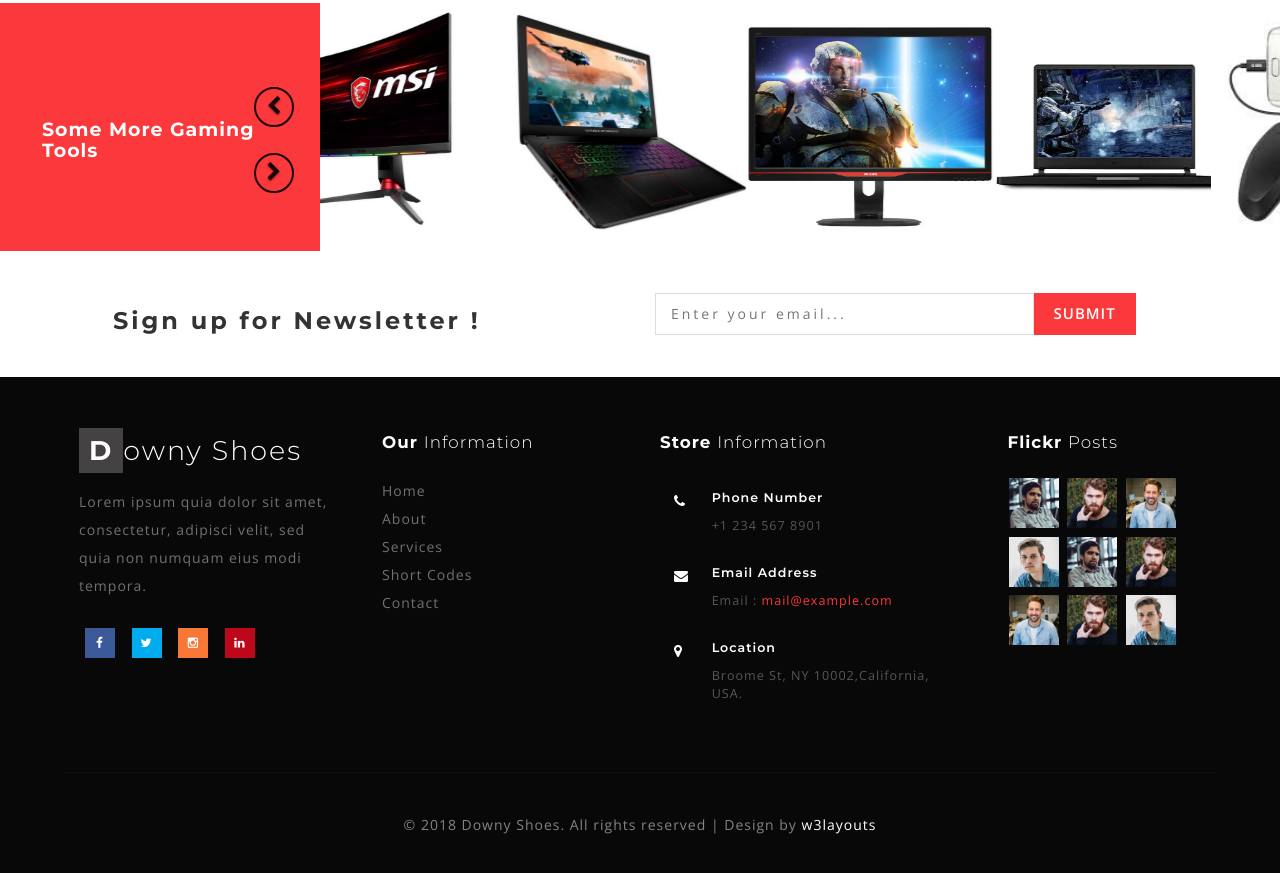
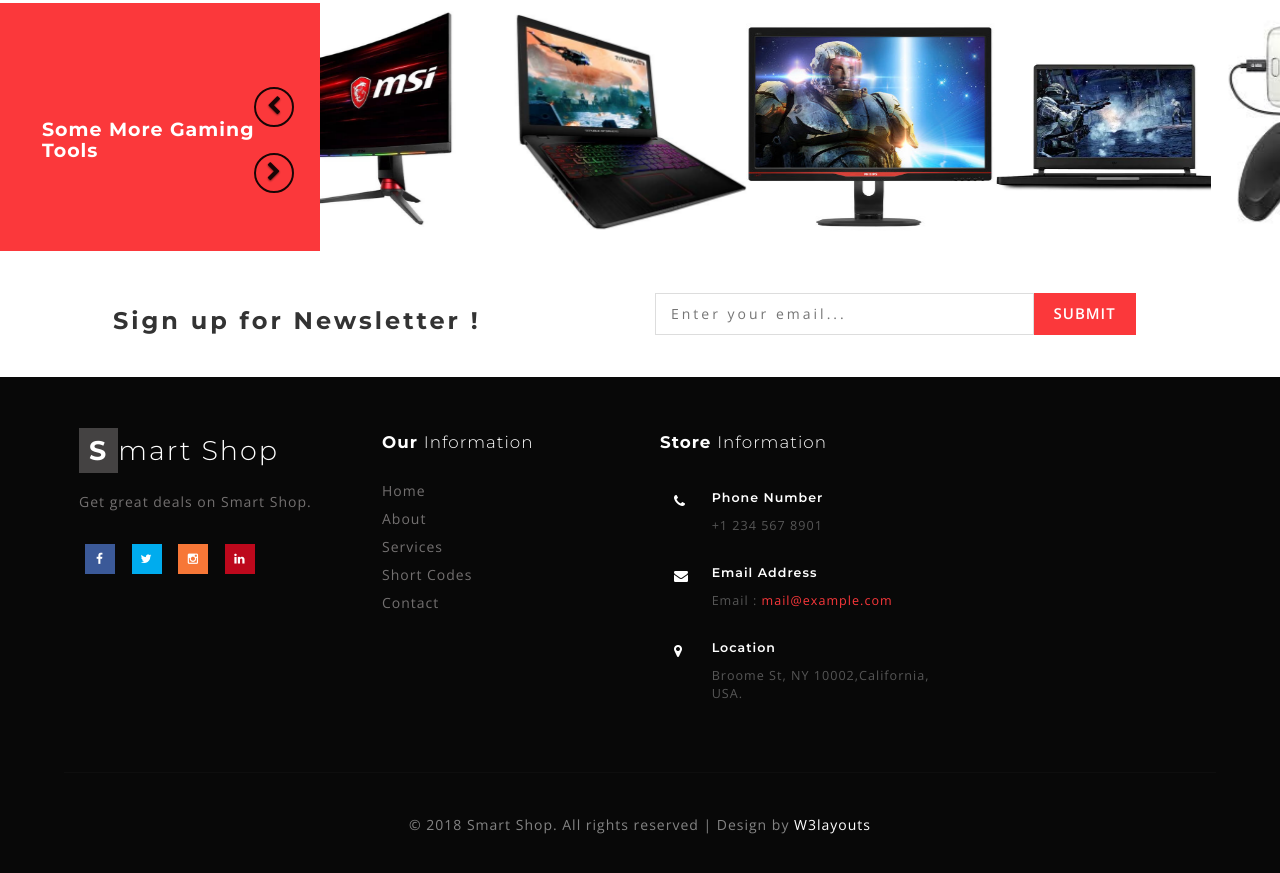
Before and after one commit to ellen1tic/kelompok9, a plain HTML site: page web/shop.html in a window 1280 px wide. Shown: the part 1807-2680 px from the top of the page. Drawn offline with nearby package versions, Linux system fonts and the light colour scheme.

Commit message:
Update shop.html

```diff
--- a/web/shop.html
+++ b/web/shop.html
@@ -893,8 +893,8 @@ Smartphone Compatible web template, free webdesigns for Nokia, Samsung, LG, Sony
 	<div class="footer_agileinfo_w3">
 		<div class="footer_inner_info_w3ls_agileits">
 			<div class="col-md-3 footer-left">
-				<h2><a href="index.html"><span>D</span>owny Shoes </a></h2>
-				<p>Lorem ipsum quia dolor sit amet, consectetur, adipisci velit, sed quia non numquam eius modi tempora.</p>
+				<h2><a href="index.html"><span>S</span>mart Shop </a></h2>
+				<p>Get great deals on Smart Shop.</p>
 				<ul class="social-nav model-3d-0 footer-social social two">
 					<li>
 						<a href="#" class="facebook">
@@ -972,26 +972,13 @@ Smartphone Compatible web template, free webdesigns for Nokia, Samsung, LG, Sony
 							</div>
 						</div>
 					</div>
-					<div class="col-md-3 sign-gd flickr-post">
-						<h4>Flickr <span>Posts</span></h4>
-						<ul>
-							<li><a href="single.html"><img src="images/t1.jpg" alt=" " class="img-responsive" /></a></li>
-							<li><a href="single.html"><img src="images/t2.jpg" alt=" " class="img-responsive" /></a></li>
-							<li><a href="single.html"><img src="images/t3.jpg" alt=" " class="img-responsive" /></a></li>
-							<li><a href="single.html"><img src="images/t4.jpg" alt=" " class="img-responsive" /></a></li>
-							<li><a href="single.html"><img src="images/t1.jpg" alt=" " class="img-responsive" /></a></li>
-							<li><a href="single.html"><img src="images/t2.jpg" alt=" " class="img-responsive" /></a></li>
-							<li><a href="single.html"><img src="images/t3.jpg" alt=" " class="img-responsive" /></a></li>
-							<li><a href="single.html"><img src="images/t2.jpg" alt=" " class="img-responsive" /></a></li>
-							<li><a href="single.html"><img src="images/t4.jpg" alt=" " class="img-responsive" /></a></li>
-						</ul>
-					</div>
+
 					<div class="clearfix"></div>
 				</div>
 			</div>
 			<div class="clearfix"></div>
 
-			<p class="copy-right-w3ls-agileits">&copy 2018 Downy Shoes. All rights reserved | Design by <a href="http://w3layouts.com/">w3layouts</a></p>
+			<p class="copy-right-w3ls-agileits">&copy 2018 Smart Shop. All rights reserved | Design by <a href="http://w3layouts.com/">W3layouts</a></p>
 		</div>
 	</div>
 	</div>
```
